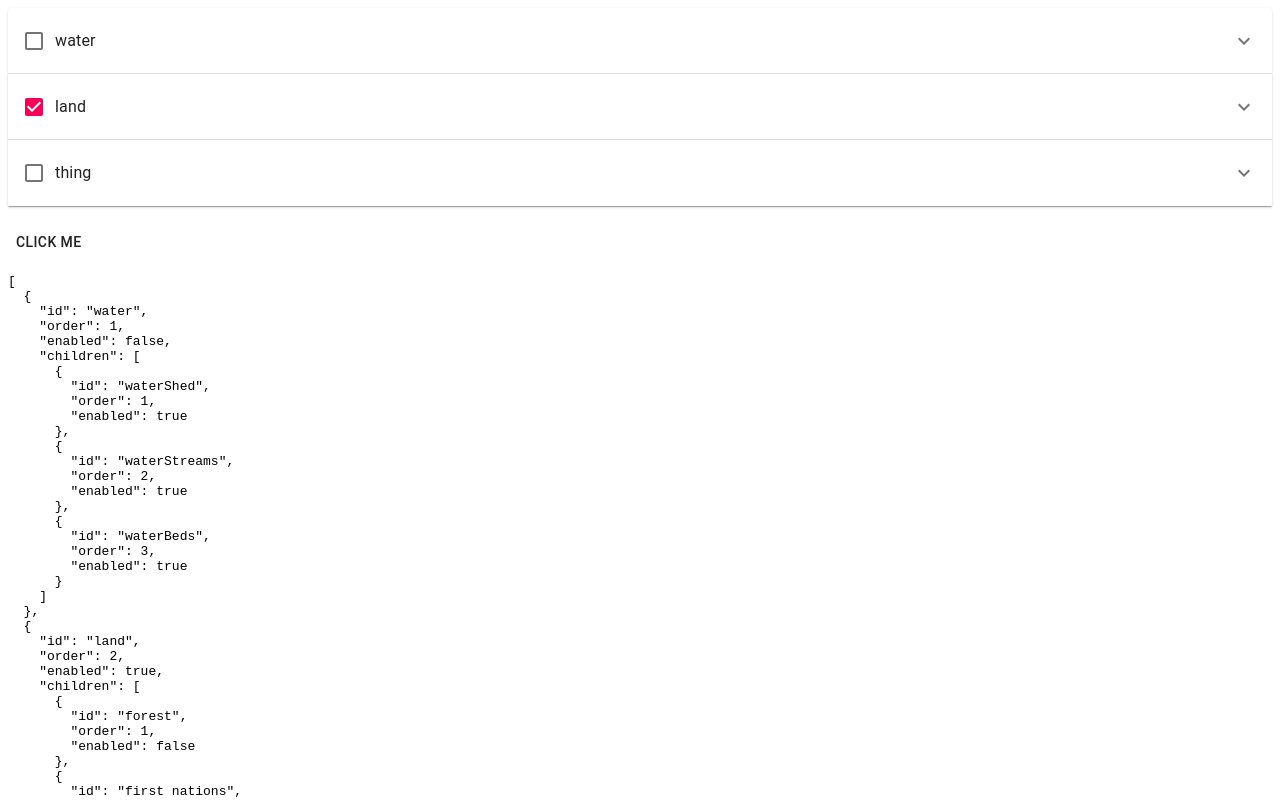
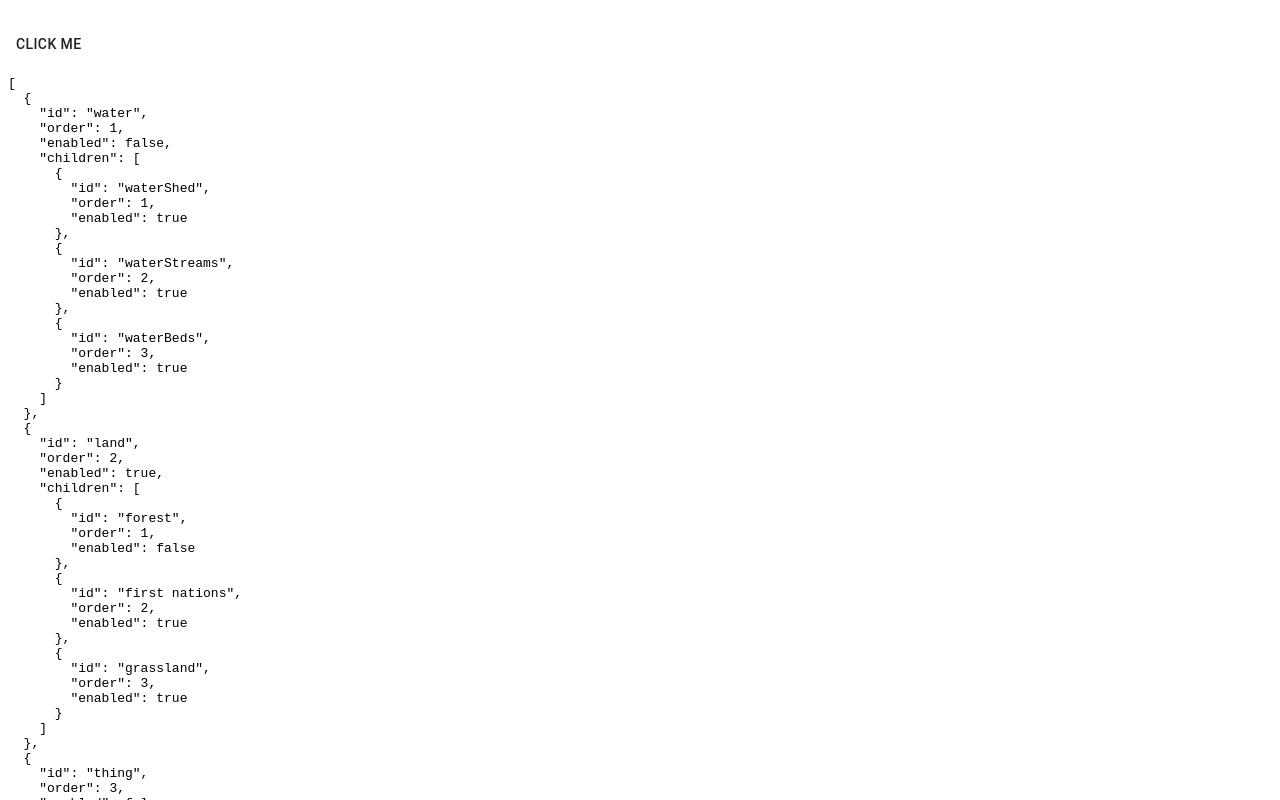
Before and after one commit to bburciaga/newLayerPicker, a React (Create React App) app: page / in a window 1280 px wide. Shown: the top 800 px of the page. Built offline with nearby package versions, Linux system fonts and the light colour scheme.

Commit message:
updateParent issue

```diff
--- a/src/index.tsx
+++ b/src/index.tsx
@@ -238,7 +238,7 @@ function App() {
 
   return (
     <div className={classes.root}>
-      {objectState.map((parent) => (
+      {/*objectState.map((parent) => (
         <Accordion>
           <AccordionSummary
             expandIcon={<ExpandMoreIcon />}
@@ -278,10 +278,10 @@ function App() {
             </AccordionDetails>
           ))}
         </Accordion>
-      ))}
+              ))*/}
       <br />
 
-      <Button onClick={() => updateChild("water", "waterShed", { enabled: !getChild("water","waterShed").enabled })}>
+      <Button onClick={() => updateParent("water", {enabled: !getParent("water").enabled})}>
         click me
       </Button>
 
```
